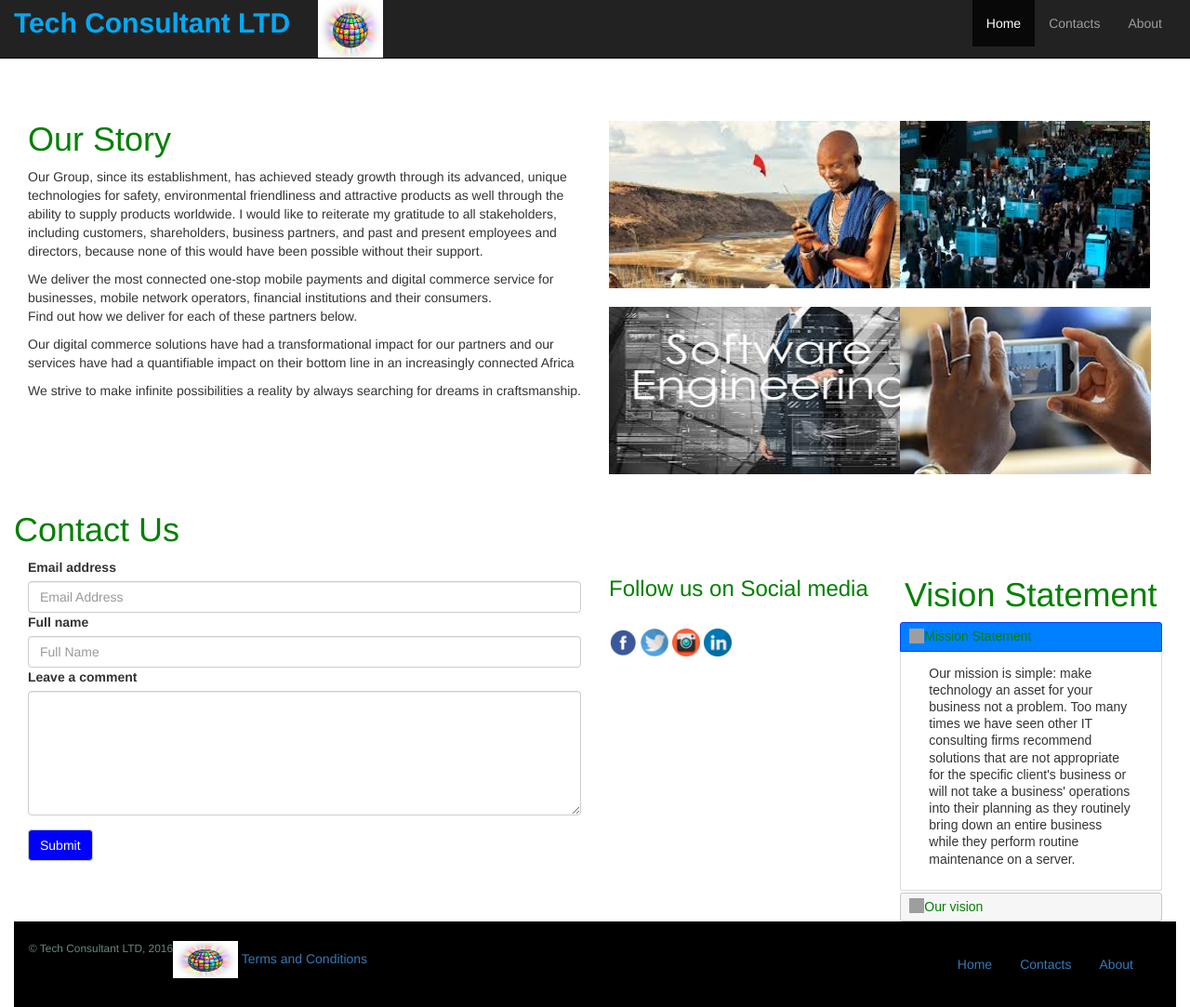
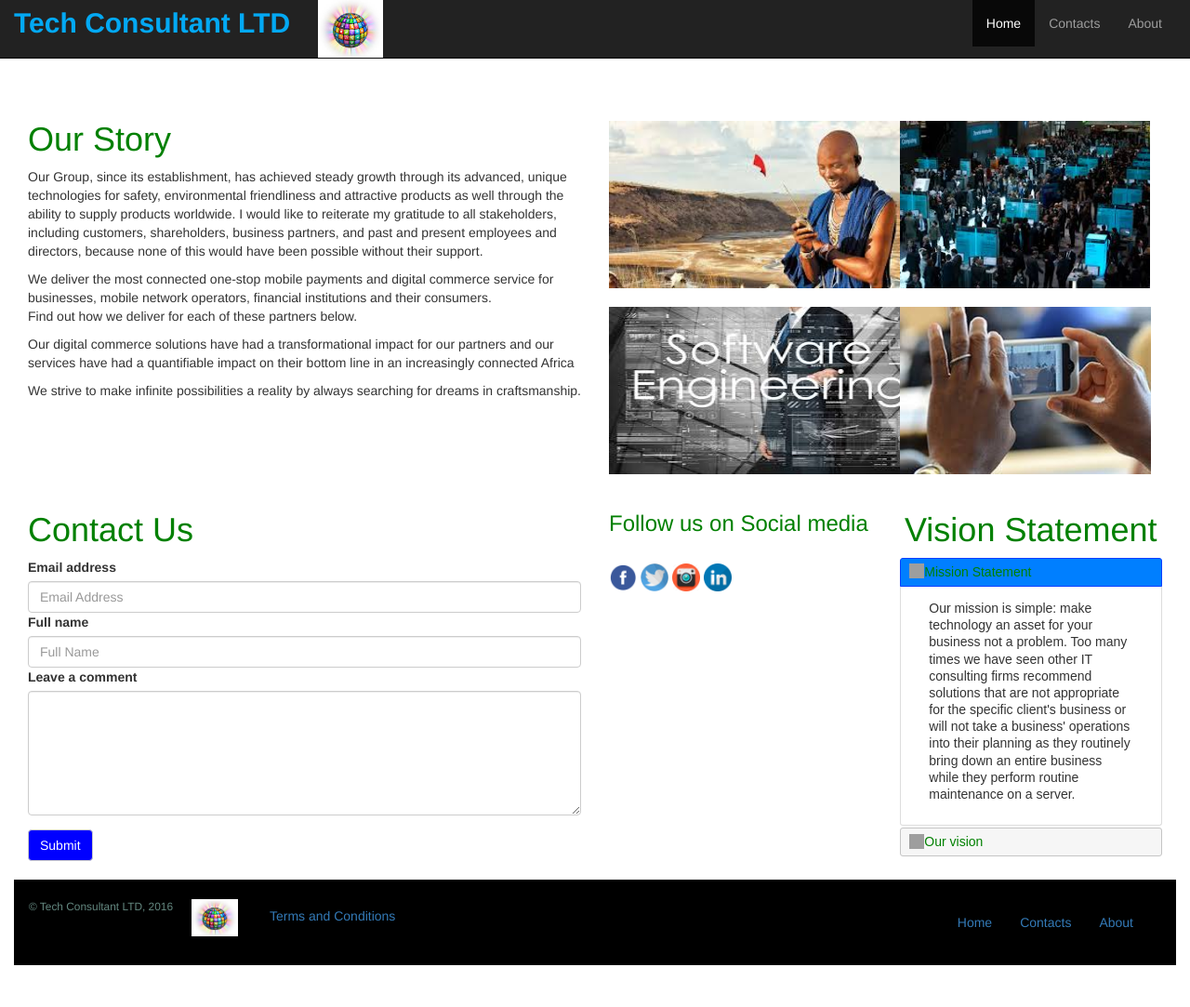
Before and after one commit to Harrisonkamau/Tech-Consultant-LTD, a plain HTML site: page index.html in a window 1280 px wide. Shown: the whole page at 93% size. After the commit the page ends 1038 px from the top, so only its background shows below. Drawn offline with nearby package versions, Linux system fonts and the light colour scheme; grey boxes are pictures that could not be loaded.

Commit message:
changed padding

```diff
--- a/index.html
+++ b/index.html
@@ -80,8 +80,9 @@ Our digital commerce solutions have had a transformational impact for our partne
   <!-- contact -->
 
   <section id="contact_form" class="col-sm-12">
-    <h1>Contact Us</h1>
+
     <form class="col-sm-6" id="form" action="/" method="post" style="padding-bottom:20px;" >
+      <h1>Contact Us</h1>
       <!-- form -->
     			  <div class="form-group">
     			    <label for="exampleInputEmail1">Email address</label>
@@ -106,6 +107,9 @@ Our digital commerce solutions have had a transformational impact for our partne
             	<a href="#"target="_blank"><img src="./assets/images/LinkedIn-128.png"style="width:30px;height:50px;"></a>
 
     </div>
+
+    <!-- Accordion -->
+
     <div class="col-sm-3">
 				<div id="aspiration"class="text-center"> <h1> Vision Statement</h1>
 
@@ -113,7 +117,7 @@ Our digital commerce solutions have had a transformational impact for our partne
 
 				<div id="accordion">
 
-					<h1>Mission Statement</h1>
+					<h1 style="color:green;">Mission Statement</h1>
 					<div>
 						<p>Our mission is simple: make technology an asset for your business not a problem. Too many times we have seen other IT consulting firms recommend solutions that are not appropriate for the specific client's business or will not take a business' operations into their planning as they routinely bring down an entire business while they perform routine maintenance on a server.</p>
 					</div>
@@ -142,8 +146,8 @@ Our digital commerce solutions have had a transformational impact for our partne
 
            </div>
            <div class="container-fluid">
-             <img style="width:70px; height:40px;"src="./assets/images/images.jpeg" alt="Logo" />
-             <a href="#">Terms and Conditions</a>
+             <img style="width:70px; height:40px; padding-left:20px;"src="./assets/images/images.jpeg" alt="Logo" />
+             <a style="padding-left: 30px;"href="#">Terms and Conditions</a>
              <!-- nav -->
              <ul class="nav navbar-nav" style="float:right;">
                <li class="active"><a href="index.html">Home</a></li>
```
